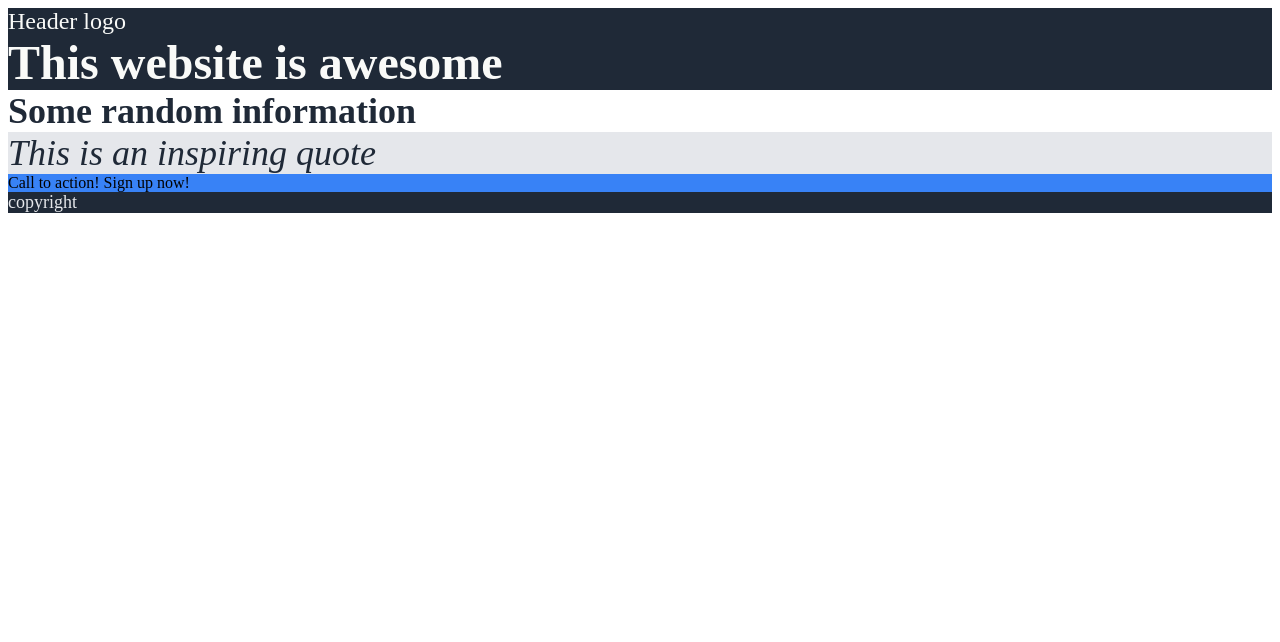
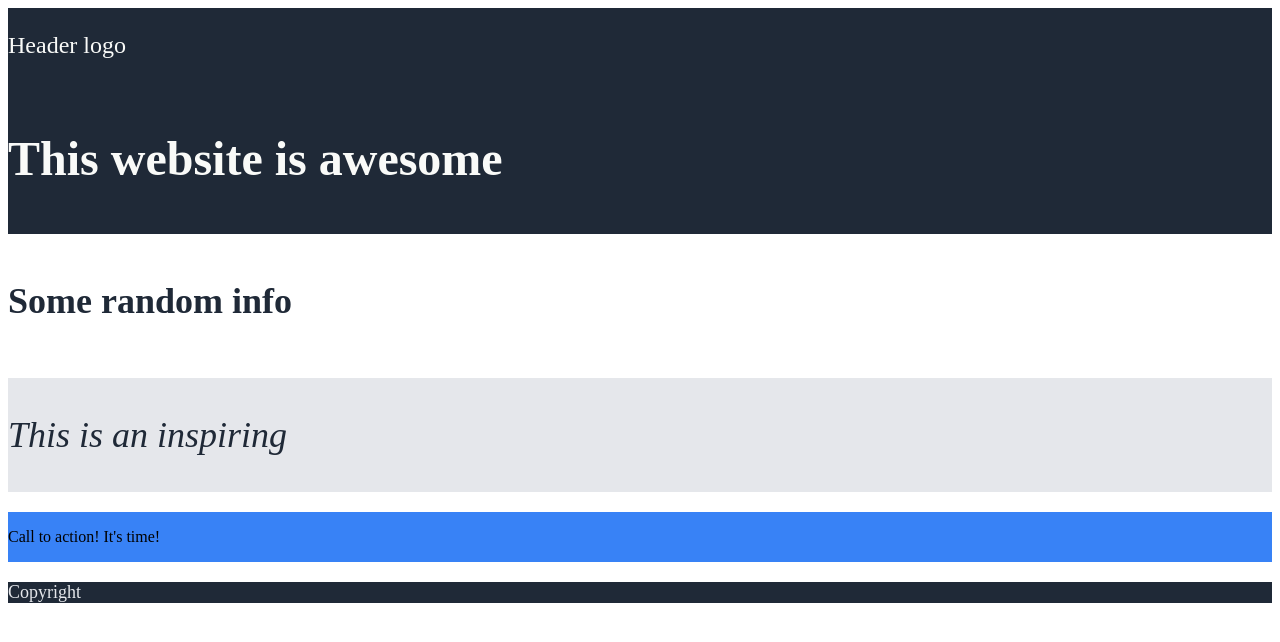
Before and after one commit to Omkar-Sathe/landing-page, a plain HTML site: page index.html in a window 1280 px wide. Drawn offline with Linux system fonts and the light colour scheme.

Commit message:
fixed the flexbox

```diff
--- a/index.html
+++ b/index.html
@@ -9,14 +9,12 @@
 </head>
 <body>
     <div class="flexbox-container">
-        <div class="hero">
-            <div class="hero logo">Header logo</div>
-            <div class="hero main-title">This website is awesome</div>
-        </div>
-        <div class="course-selector">Some random information</div>
-        <div class="quote">This is an inspiring quote</div>
-        <div class="sign-up">Call to action! Sign up now!</div>
-        <div class="hero link">copyright</div>
+        <div class="flex-item hero logo"><p>Header logo</p></div>
+        <div class="flex-item hero main-title"><p>This website is awesome</p></div>
+        <div class="flex-item course-selector"><p>Some random info</p></div>
+        <div class="flex-item quote"><p>This is an inspiring</p></div>
+        <div class="flex-item sign-up"><p>Call to action! It's time!</p></div>
+        <div class="flex-item hero link">Copyright</div>
     </div>
 </body>
 </html>
--- a/styles.css
+++ b/styles.css
@@ -1,47 +1,69 @@
 .flexbox-container {
+    display: flex;
     flex-direction: column;
-    display: flex;
-    justify-content: flex-end;
+    justify-content: center;
+    align-items: center;
+    height: auto;
+}
+
+.flex-item {
+    width: 100%;
+    margin: 10px;
+
 }
 
 .hero {
     background-color: #1f2937;
-    flex: 1;
+
+    flex: 1 1 0px;
 }
 
-.hero.logo {
+.logo {
+
     color: #f9faf8;
     font-size: 24px;
+    flex: 1 1 0px;
+    margin: 0%;
+    border: 0px;
 }
 
-.hero.main-title {
+.main-title {
+
     color: #f9faf8;
     font-size: 48px;
     font-weight: 800;
+    flex: 1 1 0px;
+    margin: 0%;
+    border: 0px;
 }
 
 .sign-up {
+
     background-color: #3882f6;
-    flex: 1;
+    flex: 1 1 0px;
 }
 
 .course-selector {
+
     font-size: 36px;
     font-weight: 800;
     color: #1f2937;
-    flex: 1;
+    flex: 1 1 0px;
 }
 
 .quote {
     background-color: #e5e7eb;
+
     font-size: 36px;
     color: #1f2937;
     font-style: italic;
     font-weight: 100;
-    flex: 1;
+    flex: 1 1 0px;
 }
 
-.hero.link {
+.link {
     color: #e5e7eb;
+
     font-size: 18px;
+    flex: 1 1 0px;
 }
```
